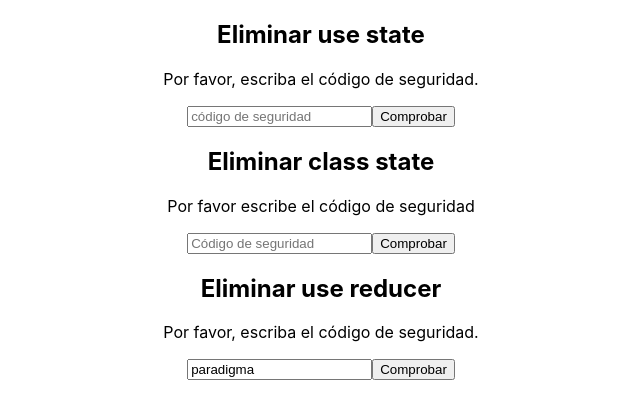
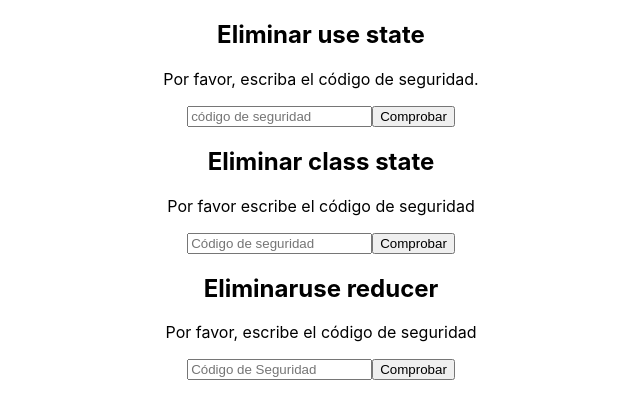
Before and after one commit to luzcry/security-code, a React (Create React App) app: page / in a window 1280 px wide. Shown: the top 418 px of the page, without its empty margins (319-959 px from the left). Built offline with nearby package versions, Linux system fonts and the light colour scheme.

Commit message:
Action creators y actionTypes

```diff
--- a/src/useReducer.js
+++ b/src/useReducer.js
@@ -1,165 +1,143 @@
+/* eslint-disable react-hooks/exhaustive-deps */
 
-/* eslint-disable react-hooks/exhaustive-deps */
-import React from 'react';
+import React from "react";
 
-const SECURITY_CODE = 'paradigma';
+const SECURITY_CODE = "paradigma";
 
-function UseReducer({ name }) {
-    const [state, dispatch] = React.useReducer(reducer, initialState)
+function UseReducer({name}) {
+    const [state, dispatch] =React.useReducer(reducer, initialState);
+    const onConfirm = () => {
+        dispatch({type: actionTypes.confirm});
+    }
+    const onError = () => {
+        dispatch({type: actionTypes.error});
+    }
+    const onWrite = (eventValue) => {
+        dispatch({type: actionTypes.write, payload:eventValue});
+    }
+    const onCheck = () => {
+        dispatch({type: actionTypes.check});
+    }
+    const onDelete = () => {
+        dispatch({type: actionTypes.delete});
+    }
+    const onReset = () => {
+        dispatch({type: actionTypes.reset});
+    }
 
+    React.useEffect(() => {
 
-// const onWrite = (event)=>{
-//         setState({
-//             ...state,
-//             value: event.target.value,
-//         });
-//     }
+        if (!!state.loading) {
+            setTimeout(() => {
+                if (state.value === SECURITY_CODE) {
+                    onConfirm()
+                } else {
+                    onError()
+                }
 
-// const onCheck = ()=>{
-//         setState({
-//             ...state,
-//             loading: true
-//         });
-//     }
+            }, 3000);
+        }
+    }, [state.loading]);
 
-
-    React.useEffect(()=>{
-        console.log('Empezando el efecto');
-        if(state.loading){
-            setTimeout(()=>{
-                console.log("Haciendo la validación xd");
-                if(state.value === SECURITY_CODE){
-                    dispatch({
-                        type: 'CONFIRM',
-                    })
-                }else{
-                    dispatch({
-                        type: 'ERROR',
-                    })
-                }
-                console.log("Terminando la validación");
-            },1500);
-        }
-        console.log('Terminando el efecto');
-    },[state.loading]);
-
-    if(!state.deleted && !state.confirmed){
+    if (!state.deleted && !state.confirmed) {
         return (
-            <div>
-                <h2>Eliminar {name}</h2>
-                <p>Por favor, escriba el código de seguridad.</p>
-
-                {(state.error && !state.loading ) && (
-                    <p>El código es es incorrecto</p>
+            <React.Fragment>
+                <h2>Eliminar{name}</h2>
+                <p>Por favor, escribe el código de seguridad</p>
+                {(!state.loading && state.error) && (
+                    <p>El Código es incorrecto</p>
                 )}
-
                 {state.loading && (
-                    <p>Cargando ...</p>
+                    <p>Cargando...</p>
                 )}
-
                 <input
-                    type='text'
-                    placeholder='código de seguridad'
                     value={state.value}
                     onChange={(event) => {
-                        dispatch({
-                            type: 'WRITE',
-                            payload: event.target.value
-                        })
+                        onWrite(event.target.value)
                     }}
+
+                    placeholder="Código de Seguridad"
                 />
                 <button
-                    onClick={()=>{
-                        dispatch({
-                            type: 'CHECK',
-                        })
-                    }}
-                >Comprobar</button>
-            </div>
+                    onClick={onCheck}>
+                        Comprobar
+                </button>
+            </React.Fragment>
         );
-        } else if(state.confirmed && !state.deleted) {
-        return(
+    } else if (!!state.confirmed && !state.deleted) {
+        return (
             <React.Fragment>
-                <p>¿Seguro que quieres eliminar UseState?</p>
-                <button
-                    onClick={()=>{
-                        dispatch({
-                            type: 'DELETE',
-                        })
-                    }}
-                >Si, eliminar</button>
-                <button
-                    onClick={()=>{
-                        dispatch({
-                            type: 'RESET',
-                        })
-                    }}
-                >No, volver</button>
+                <h2>Eliminar{name}</h2>
+                <p>¿Seguro que quieres eliminar{name}?</p>
+                <button type="button" onClick={onDelete}>Si, eliminar</button>
+                <button type="button" onClick={onReset}>No, cancelar</button>
             </React.Fragment>
-        )
+        );
     } else {
         return (
             <React.Fragment>
-                <p>Eliminado con exito</p>
-                <button
-                    onClick={()=>{
-                        dispatch({
-                            type: 'RESET',
-                        })
-                    }}
-                >Recuperar UseState</button>
+                <h2>¡{name}eliminado!</h2>
+                <button type="button" onClick={onReset}>Recuperar{name}</button>
             </React.Fragment>
-        )
+        );
     }
 }
 
 const initialState = {
-    value:'paradigma',
-    error:false,
-    loading:false,
+    value: "",
+    error: false,
+    loading: false,
     deleted: false,
-    confirmed: false,
+    confirmed: false
+};
+
+const actionTypes = {
+    confirm: 'CONFIRM',
+    error: 'ERROR',
+    write: 'WRITE',
+    check: 'CHECK',
+    delete: 'DELETE',
+    reset: 'RESET',
 }
 
-    const reducerObject = (state, payload) => ({
-        'ERROR': {
+const reducerObject = (state,payload= false) => ({
+    [actionTypes.confirm]: {
+        ...state,
+        error: false,
+        loading: false,
+        confirmed: true
+    },
+    [actionTypes.error]: {
         ...state,
         error: true,
         loading: false
     },
-        'CHECK': {
+    [actionTypes.write]: {
+        ...state,
+        value:payload
+},
+    [actionTypes.check]: {
         ...state,
         loading: true
     },
-        'CONFIRM':  {
+    [actionTypes.delete]: {
         ...state,
-            error: false,
-            loading: false ,
-            confirmed: true,
+        deleted: true
     },
-        'DELETE': {
-            ...state,
-            deleted: true,
-        },
-        'RESET': {
+    [actionTypes.reset]: {
         ...state,
         confirmed: false,
         deleted: false,
-            value:'',
+        value: ''
     },
-        'WRITE': {
-            ...state,
-            value: payload
-        }
-
 });
 
-    const reducer = (state, action) => {
-        if(reducerObject(state)[action.type]) {
-            return reducerObject(state, action.payload)[action.type]
+const reducer = (state,action) => {
+    if (reducerObject(state)[action.type]) {
+        return reducerObject(state,action.payload)[action.type]
     } else {
         return state;
     }
 }
 
-    export { UseReducer };
+export {UseReducer};
```
Lines whose indentation alone changed are shown as unchanged.
